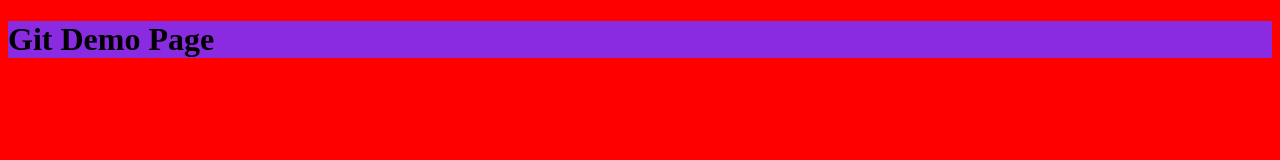
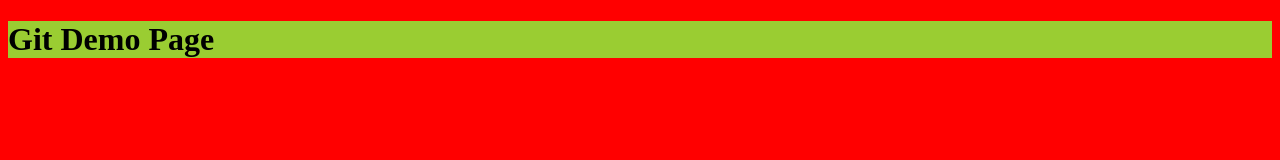
Before and after one commit to Matthew-Young128/Testing, a plain HTML site: page index.html in a window 1280 px wide. Drawn offline with Linux system fonts and the light colour scheme.

Commit message:
Yellowgreen

```diff
--- a/main.css
+++ b/main.css
@@ -3,5 +3,5 @@ body{
 }
 
 h1 {
-    background-color: blueviolet;
+    background-color: yellowgreen;
 }
```
